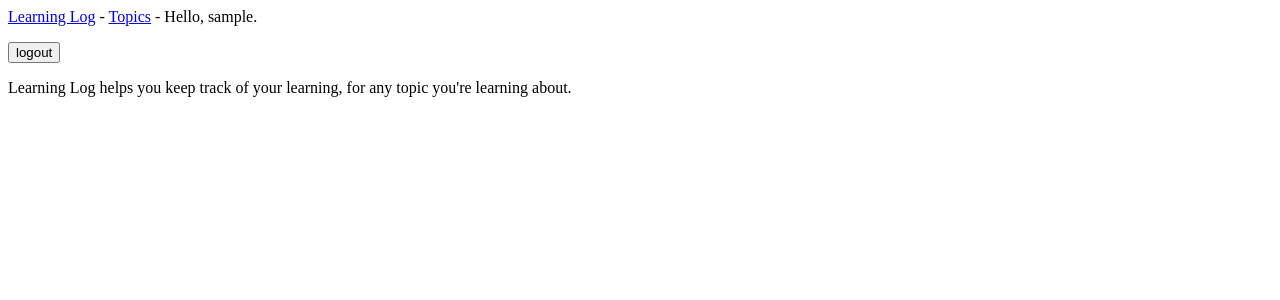
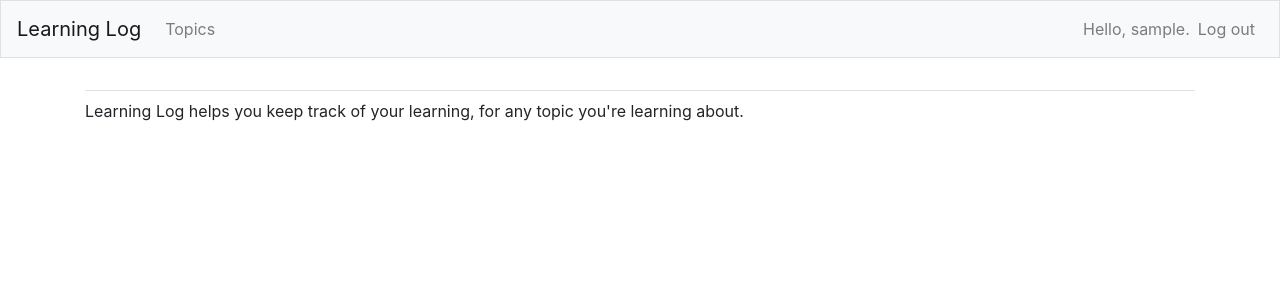
Before and after one commit to ali-nakhaee/learning_log, a Django app: page / in a window 1280 px wide. Shown: the top 300 px of the page. Run offline with Django 5.2, Linux system fonts and the light colour scheme; the visitor is signed in with stand-in values (Sample User, id 1); some libraries are stand-ins or nearby versions.

Commit message:
navbar changed

```diff
--- a/learning_log/settings.py
+++ b/learning_log/settings.py
@@ -22,6 +22,9 @@ INSTALLED_APPS = [
     # My apps
     'learning_logs',
     'users',
+
+    # Third party apps.
+    'bootstrap4',
 
     # Default django apps
     "django.contrib.admin",
--- a/learning_logs/templates/learning_logs/base.html
+++ b/learning_logs/templates/learning_logs/base.html
@@ -1,16 +1,57 @@
-<p>
-    <a href="{% url 'learning_logs:index' %}">Learning Log</a> -
-    <a href="{% url 'learning_logs:topics' %}">Topics</a> -
-    {% if user.is_authenticated %}
-        Hello, {{ user.username }}.
-        <form method="post" action="{% url 'users:logout' %}">
-            {% csrf_token %}
-            <button type="submit">logout</button>
-        </form>
-    {% else %}
-        <a href="{% url 'users:register' %}">Register</a> -
-        <a href="{% url 'users:login' %}">log in</a>
-    {% endif %}
-</p>
+{% load bootstrap4 %}
 
-{% block content %}{% endblock content %}
+<!doctype html>
+<html lang="en">
+<head>
+    <meta charset="utf-8">
+    <meta name="viewport" content="width=device-width, initial-scale=1,
+    shrink-to-fit=no">
+    <title>Learning Log</title>
+
+    {% bootstrap_css %}
+    {% bootstrap_javascript jquery='full' %}
+</head>
+
+<body>
+
+    <nav class="navbar navbar-expand-md navbar-light bg-light mb-4 border">
+     <a class="navbar-brand" href="{% url 'learning_logs:index'%}">Learning Log</a>
+
+     <button class="navbar-toggler" type="button" data-toggle="collapse" data-target="#navbarCollapse" aria-controls="navbarCollapse" aria-expanded="false" aria-label="Toggle navigation">
+        <span class="navbar-toggler-icon"></span></button>
+    <div class="collapse navbar-collapse" id="navbarCollapse">
+        <ul class="navbar-nav mr-auto">
+            <li class="nav-item">
+                <a class="nav-link" href="{% url 'learning_logs:topics'%}">
+                    Topics</a></li>
+        </ul>
+        <ul class="navbar-nav ml-auto">
+            {% if user.is_authenticated %}
+              <li class="nav-item">
+                <span class="navbar-text"}">Hello, {{ user.username }}.</span>
+              </li>
+              <li class="nav-item">
+                <a class="nav-link" href="{% url 'users:logout' %}">Log out</a>
+              </li>
+            {% else %}
+              <li class="nav-item">
+                <a class="nav-link" href="{% url 'users:register' %}">Register</a>
+              </li>
+              <li class="nav-item">
+                <a class="nav-link" href="{% url 'users:login' %}">Log in</a></li>
+            {% endif %}
+          </ul>
+        </div>
+      </nav>
+
+      <main role="main" class="container">
+        <div class="pb-2 mb-2 border-bottom">
+                 {% block page_header %}{% endblock page_header %}
+               </div>
+        <div>
+        {% block content %}{% endblock content %}
+               </div>
+             </main>
+    </body>
+
+</html>
```
